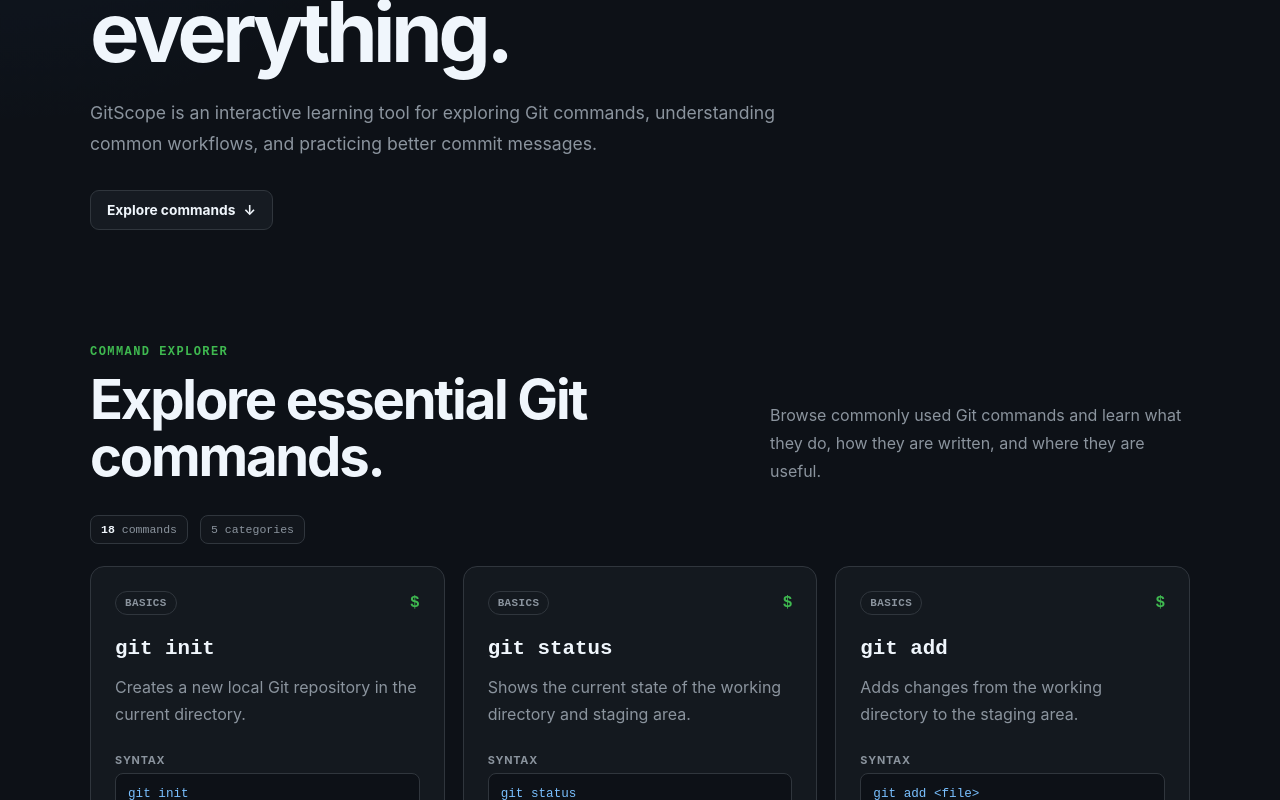
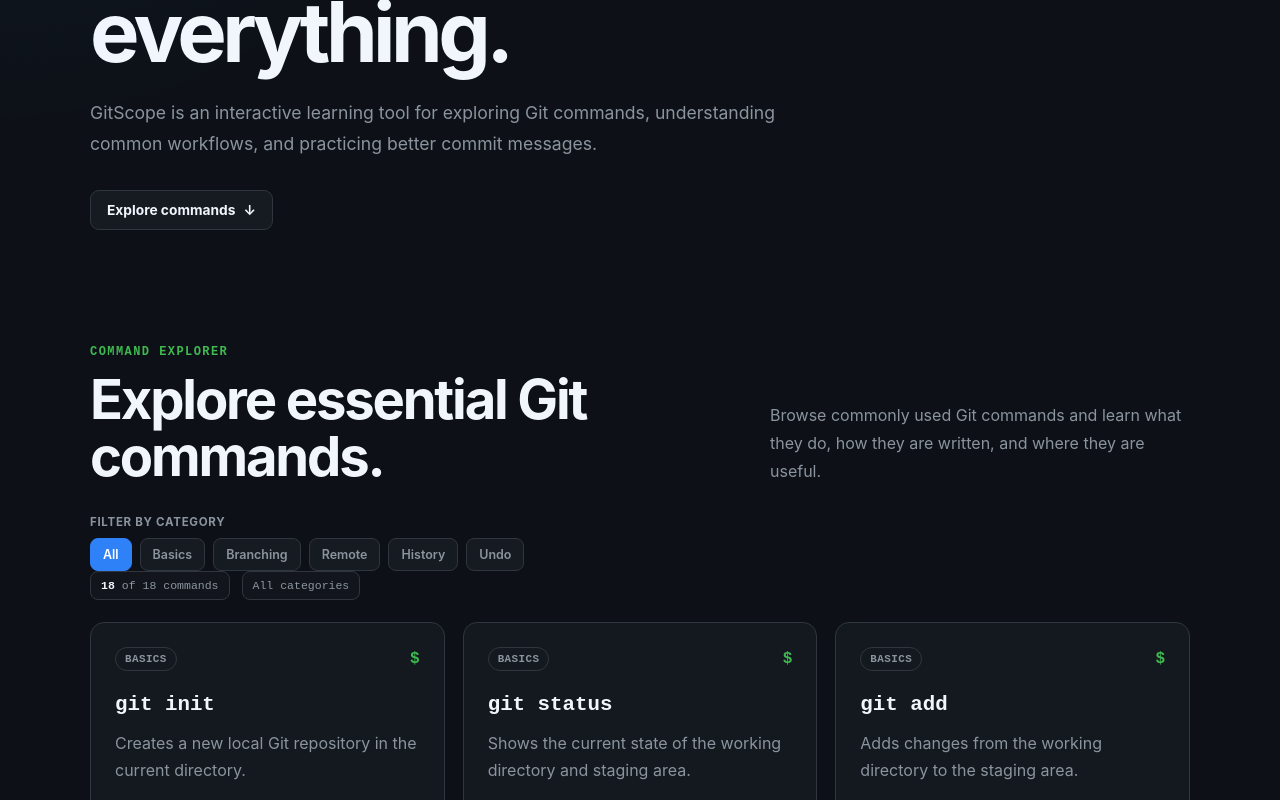
Before and after one commit to r0naldrailgun/git-scope, a React (Vite) app: page / in a window 1280 px wide. Shown: the part 383-1183 px from the top of the page. Built offline with nearby package versions, Linux system fonts and the light colour scheme.

Commit message:
feat: add command category filter

```diff
--- /dev/null
+++ b/src/components/CategoryControls.css
@@ -0,0 +1,65 @@
+.category-control {
+    display: flex;
+    flex-direction: column;
+
+    gap: 9px;
+  }
+
+  .category-control-label {
+    color: var(--text-secondary);
+
+    font-size: 0.72rem;
+    font-weight: 700;
+
+    letter-spacing: 0.06em;
+    text-transform: uppercase;
+  }
+
+  .category-filter-list {
+    display: flex;
+    flex-wrap: wrap;
+
+    gap: 8px;
+  }
+
+  .category-filter-button {
+    padding: 8px 12px;
+
+    border: 1px solid var(--border);
+    border-radius: 8px;
+
+    cursor: pointer;
+
+    color: var(--text-secondary);
+    background: var(--surface);
+
+    font-size: 0.78rem;
+    font-weight: 600;
+
+    transition:
+      color 150ms ease,
+      border-color 150ms ease,
+      background 150ms ease;
+  }
+
+  .category-filter-button:hover {
+    color: var(--text-primary);
+
+    border-color: #484f58;
+
+    background: var(--surface-hover);
+  }
+
+  .category-filter-button.active {
+    color: #ffffff;
+
+    border-color: var(--accent);
+
+    background: var(--accent);
+  }
+
+  @media (max-width: 580px) {
+    .category-filter-button {
+      flex: 1 1 auto;
+    }
+  }
--- a/src/components/CommandExplorer.tsx
+++ b/src/components/CommandExplorer.tsx
@@ -1,8 +1,32 @@
+import { useState } from 'react'
 import { gitCommands } from '../data/commands'
+import type { GitCommandCategory } from '../types/git'
 import CommandCard from './CommandCard'
 import './CommandExplorer.css'
+import './CategoryControls.css'
+
+type CategoryFilter = 'All' | GitCommandCategory
+
+const categories: CategoryFilter[] = [
+  'All',
+  'Basics',
+  'Branching',
+  'Remote',
+  'History',
+  'Undo',
+]
 
 function CommandExplorer() {
+  const [selectedCategory, setSelectedCategory] =
+    useState<CategoryFilter>('All')
+
+  const filteredCommands =
+    selectedCategory === 'All'
+      ? gitCommands
+      : gitCommands.filter(
+          (command) => command.category === selectedCategory,
+        )
+
   return (
     <section className="command-explorer" id="commands">
       <div className="section-heading">
@@ -18,16 +42,47 @@
         </p>
       </div>
 
+      <div className="command-controls">
+        <div className="category-control">
+          <span className="category-control-label">
+            Filter by category
+          </span>
+
+          <div
+            className="category-filter-list"
+            aria-label="Command categories"
+          >
+            {categories.map((category) => (
+              <button
+                key={category}
+                className={`category-filter-button ${
+                  selectedCategory === category ? 'active' : ''
+                }`}
+                type="button"
+                onClick={() => setSelectedCategory(category)}
+              >
+                {category}
+              </button>
+            ))}
+          </div>
+        </div>
+      </div>
+
       <div className="command-summary">
         <span>
-          <strong>{gitCommands.length}</strong> commands
+          <strong>{filteredCommands.length}</strong> of {gitCommands.length}{' '}
+          commands
         </span>
 
-        <span>5 categories</span>
+        <span>
+          {selectedCategory === 'All'
+            ? 'All categories'
+            : selectedCategory}
+        </span>
       </div>
 
       <div className="command-grid">
-        {gitCommands.map((command) => (
+        {filteredCommands.map((command) => (
           <CommandCard key={command.name} command={command} />
         ))}
       </div>
```
